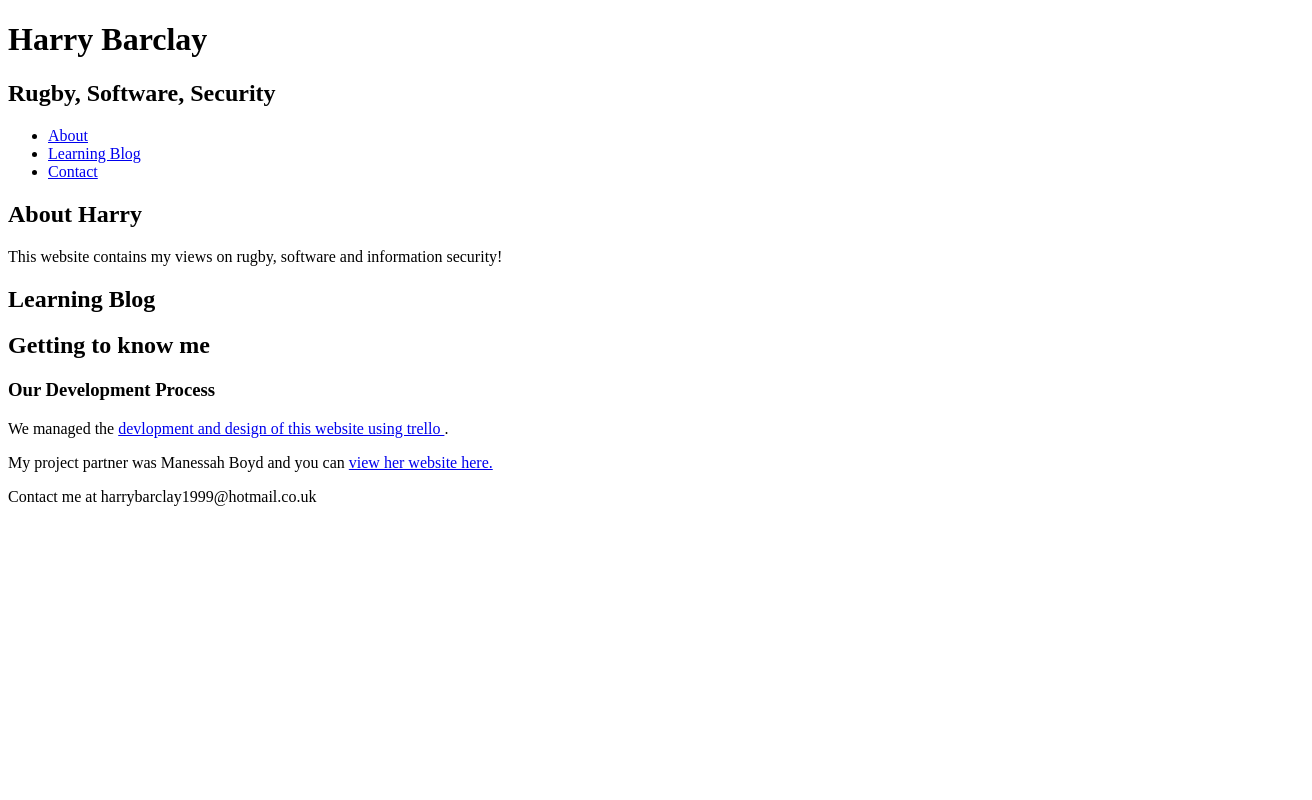
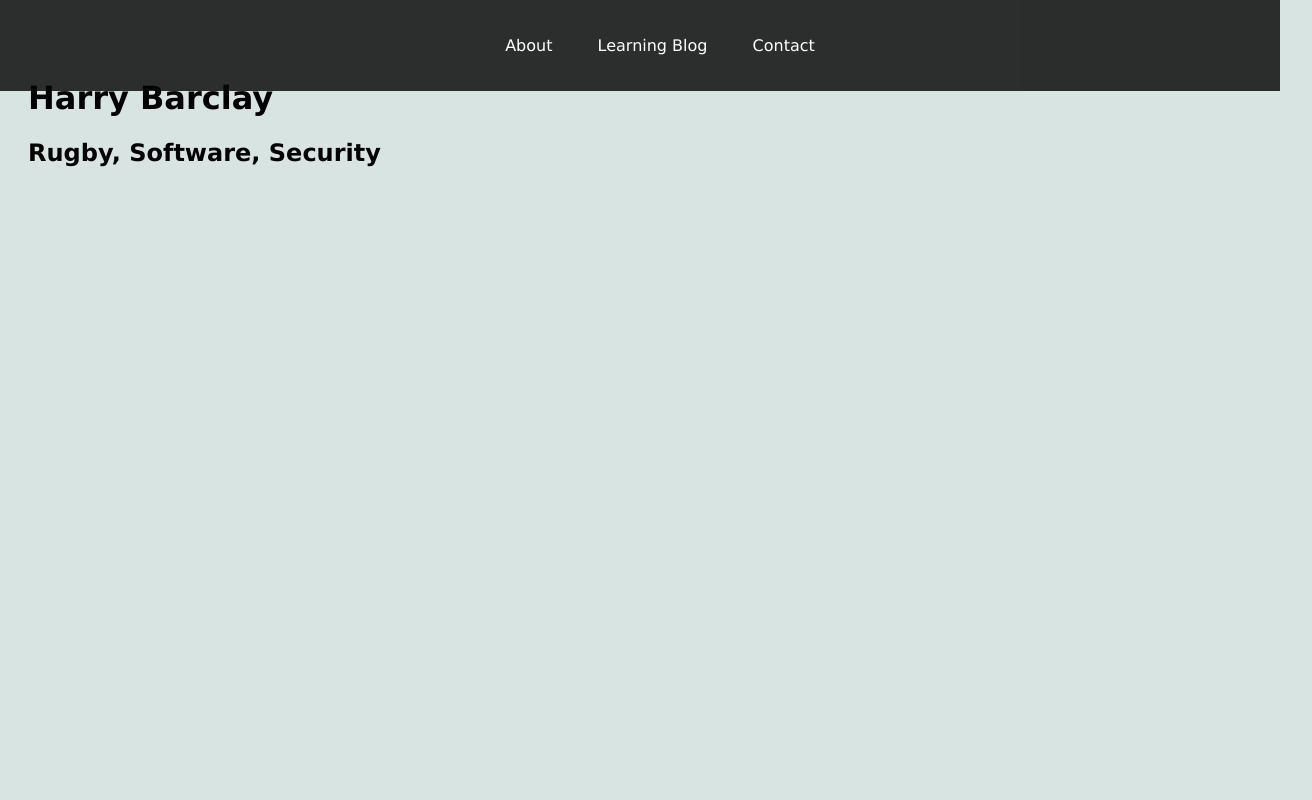
Before and after one commit to harrybarclay19/harrybarclay.me, a plain HTML site: page index.html in a window 1280 px wide. Shown: the top 800 px of the page, 1312 px wide, since content can reach past the window. Drawn offline with Linux system fonts and the light colour scheme.

Commit message:
beginning the styling

```diff
--- a/css/master.css
+++ b/css/master.css
@@ -3,6 +3,45 @@ body {
   font-family: Verdana, Helvetica, sans-serif;
 }
 
-header {
+section p:first-of-type {
+  font-size: 120%
+}
+
+.primary-nav {
+  position: fixed;
+  top: 0;
+  left: 0;
+  width: 100%;
   text-align: center;
+  background: rgba(0, 0, 0, 0.8);
+
 }
+
+.priamry-nav ul {
+  padding: 0;
+  margin: 0;
+}
+
+.primary-nav li {
+  display: inline;
+}
+
+.primary-nav a {
+  display: inline-block;
+  padding: 20px;
+  color: white;
+  text-decoration: none;
+}
+
+.primary-nav a:hover {
+  background: rgba(255,255,255,.3);
+}
+
+.page {
+  display: block;
+  width: 100%;
+  height: 100vh;
+  padding: 50px 20px 20px;
+  margin: 0;
+  border-bottom: 20px solid black;
+}
--- a/index.html
+++ b/index.html
@@ -3,33 +3,34 @@
   <head>
     <meta charset="utf-8">
     <title>Harry Barclay's Site of Beauty</title>
+    <link rel="stylesheet" href="./css/master.css">
   </head>
   <body>
 
-      <header>
+      <header class="page">
         <h1>Harry Barclay</h1>
         <h2>Rugby, Software, Security</h2>
-        <nav>
+        <nav class="primary-nav">
           <ul>
             <li>
               <a href="#about" title="About Harry Barclay">About</a>
             </li>
             <li>
-              <a href="learning-blog" title="Harry's Learning Blog">Learning Blog</a>
+              <a href="#learning-blog" title="Harry's Learning Blog">Learning Blog</a>
             </li>
             <li>
-              <a href="contact" title="Contact Harry">Contact</a>
+              <a href="#contact" title="Contact Harry">Contact</a>
             </li>
           </ul>
         </nav>
       </header>
 
-      <section id="about">
+      <section class="page" id="about">
         <h1>About Harry</h1>
         <p>This website contains my views on rugby, software and information security!</p>
       </section>
 
-      <section id="learning-blog">
+      <section class="page" id="learning-blog">
         <header>
           <h1>Learning Blog</h1>
           <h2>Getting to know me</h2>
@@ -48,7 +49,7 @@
 
       </section>
 
-      <section id="contact">
+      <section class="page" id="contact">
         <header>
           <p>Contact me at harrybarclay1999@hotmail.co.uk</p>
         </header>
```
